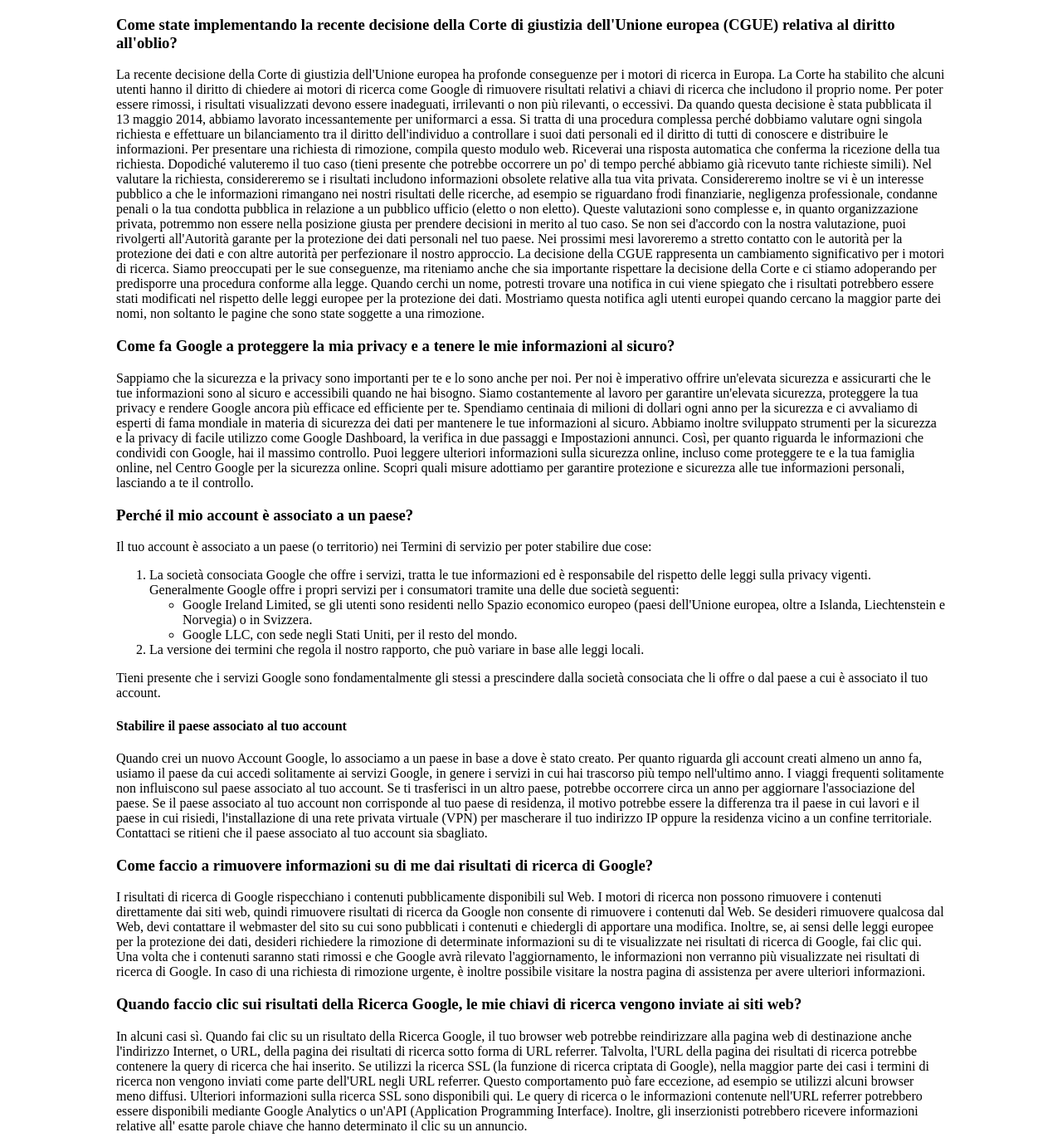
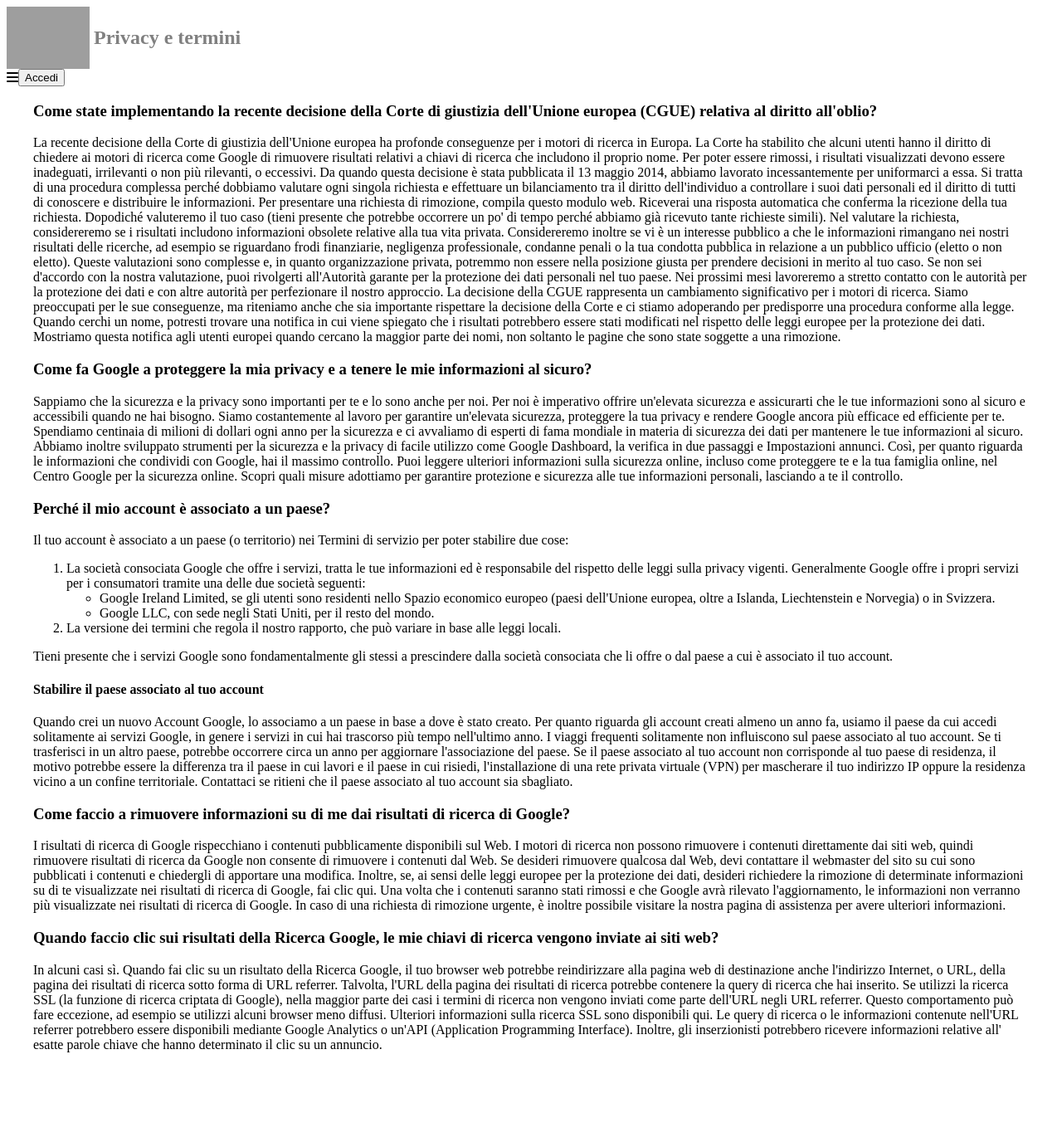
Before and after one commit to Scarpaz14/php-google-faq, a PHP site: page / in a window 1280 px wide. Shown: the whole page at 83% size. After the commit the page ends 1268 px from the top, so only its background shows below. Run offline with PHP 8.4, Linux system fonts and the light colour scheme; some libraries are stand-ins or nearby versions; grey boxes are pictures that could not be loaded.

Commit message:
aggiunto css

```diff
--- a/index.php
+++ b/index.php
@@ -60,10 +60,22 @@ $faq= [
     <meta charset="UTF-8">
     <meta http-equiv="X-UA-Compatible" content="IE=edge">
     <meta name="viewport" content="width=device-width, initial-scale=1.0">
+    <link rel="stylesheet" href="style.css">
+    <link rel="stylesheet" href="https://cdnjs.cloudflare.com/ajax/libs/font-awesome/6.1.1/css/all.min.css" integrity="sha512-KfkfwYDsLkIlwQp6LFnl8zNdLGxu9YAA1QvwINks4PhcElQSvqcyVLLD9aMhXd13uQjoXtEKNosOWaZqXgel0g==" crossorigin="anonymous" referrerpolicy="no-referrer" />
     <title>Document</title>
 </head>
 <body>
-    <div class="container" style="width: 1000px ; margin:auto;">
+    <header>
+        <div class="header-container-left">
+            <div class="logo"><img class="logo-google" src="https://upload.wikimedia.org/wikipedia/commons/thumb/2/2f/Google_2015_logo.svg/1280px-Google_2015_logo.svg.png" alt=""></div>
+            <div class="title"><h2>Privacy e termini</h2></div>
+        </div>
+        <div class="header-container-right">
+            <div class="menu"><i class="fa-solid fa-bars"></i></div>
+            <div class="login"><button class="btn-login">Accedi</button></div>
+        </div>
+    </header>
+    <div class="container">
 
 <?php
  foreach($faq as  $answer){
--- /dev/null
+++ b/style.css
@@ -0,0 +1,27 @@
+
+
+.container{
+    width: 1200px;
+    max-width: 100%;
+    margin: auto;
+};
+
+header{
+    background-color: white;
+    min-height: 100px;
+}
+
+.header-container-left, .header-container-right{
+    display: flex;
+    align-items: center;
+}
+
+.logo-google{
+    width: 100px;
+    vertical-align: middle;
+}
+
+.title{
+    color:grey;
+    margin-left: 5px;
+}
```
